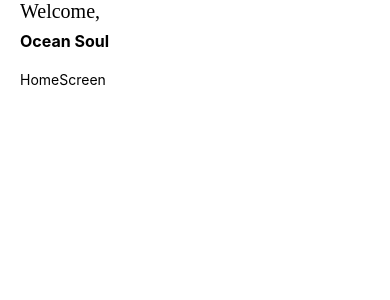
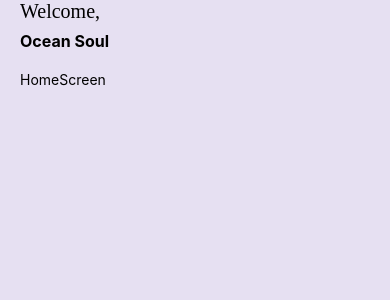
Before and after one commit to awaisyaseenSE/OceanSoul, a React Native app: screen / in a window 390 px wide. Shown: the top 300 px of the page. Built offline with nearby package versions, Linux system fonts and the light colour scheme.

Commit message:
here remain auth library

```diff
--- a/App.js
+++ b/App.js
@@ -19,6 +19,7 @@ export default function App() {
 const styles = StyleSheet.create({
   container: {
     flex: 1,
+    backgroundColor: '#E6E0F2',
   },
   mainContainer: {
     flex: 1,
```
